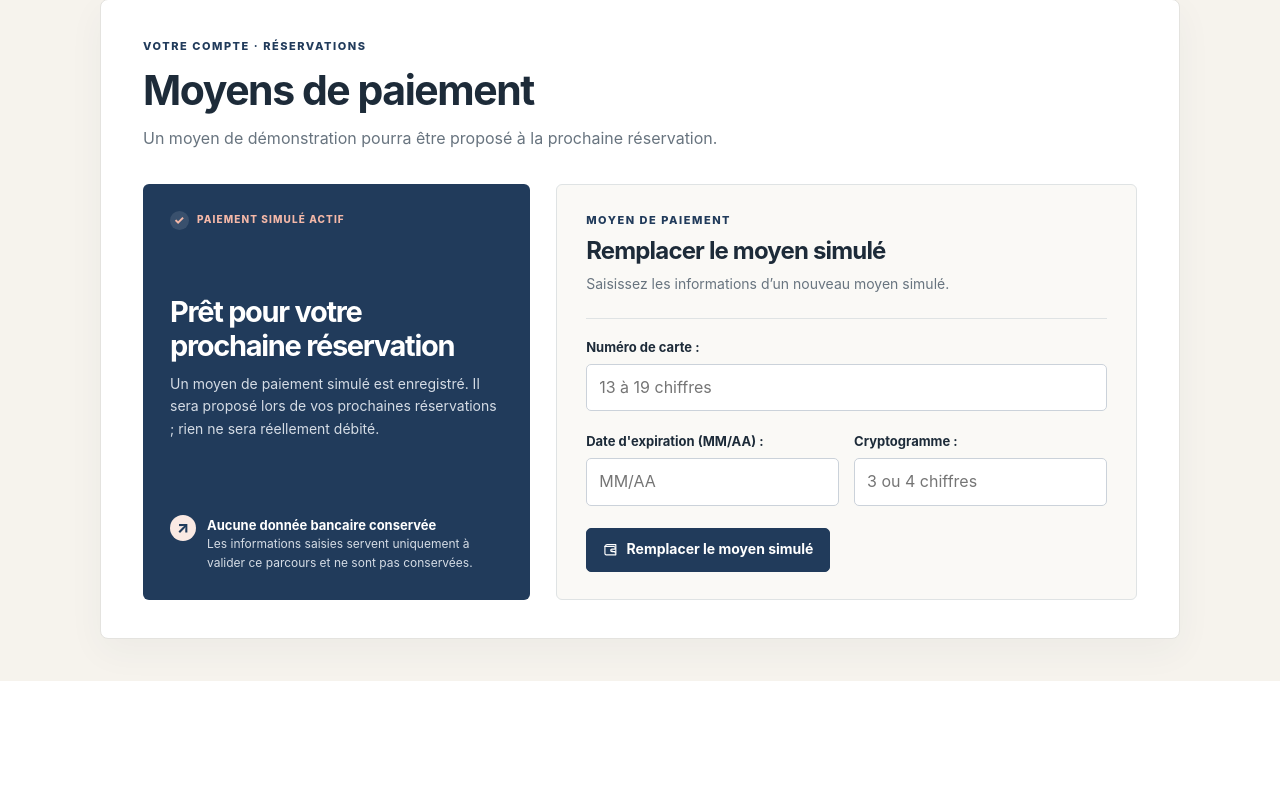
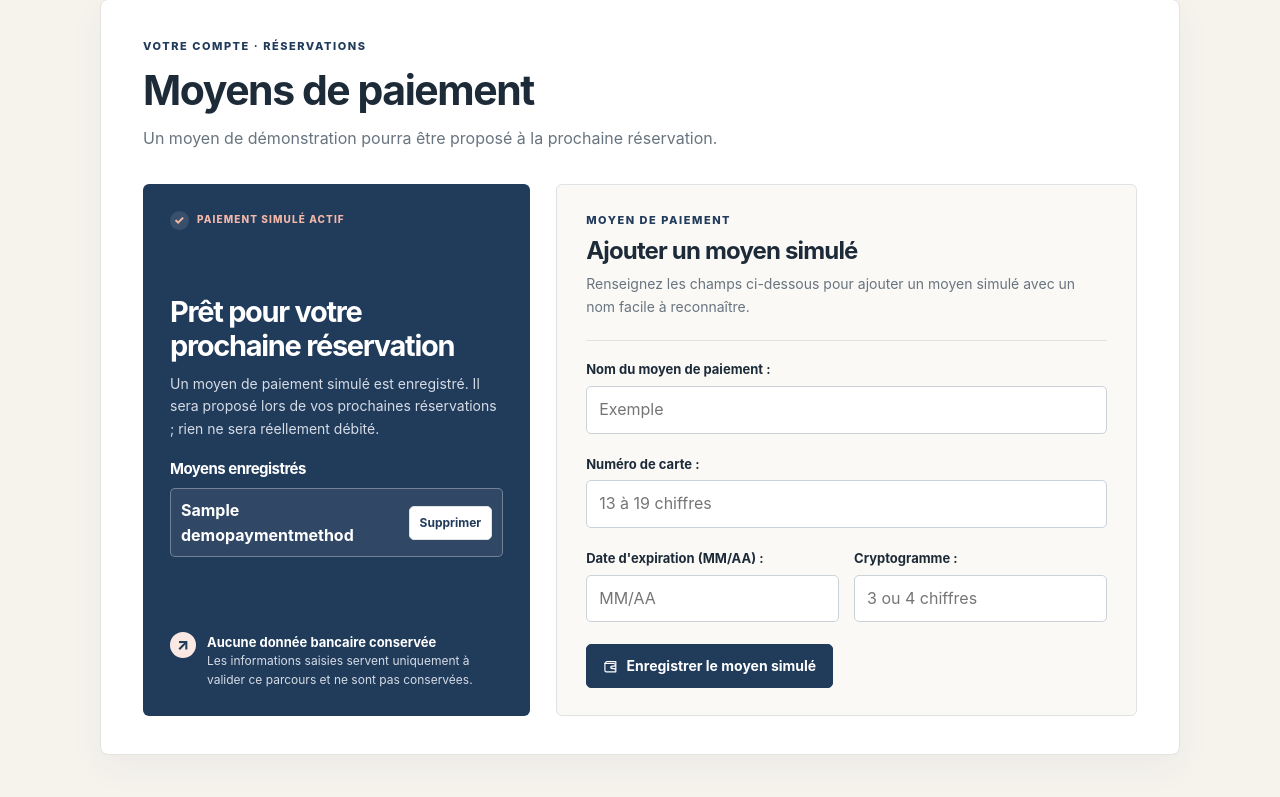
Before and after one commit to dinahamadeh-cpu/chaire_Capgemini_PK, a Django app: page /moyens-de-paiement/ in a window 1280 px wide. Shown: the part 120-917 px from the top of the page. Before the commit the page ends 801 px from the top, so only its background shows below. Run offline with Django 5.2, Linux system fonts and the light colour scheme; a user stored in the database is signed in; tables that the repository leaves empty hold one stand-in row (values such as "Sample post").

Commit message:
Amélioration de la méthode de payement
Présente les moyens de paiement fictifs, sans enregistrer de véritables coordonnées bancaires.

```diff
--- a/parking/templates/parking/payment_methods.html
+++ b/parking/templates/parking/payment_methods.html
@@ -13,22 +13,47 @@
             {% if payment_method %}
                 <span class="payment-label"><span aria-hidden="true">✓</span> PAIEMENT SIMULÉ ACTIF</span>
                 <h2>Prêt pour votre prochaine réservation</h2>
-                <p>Un moyen de paiement simulé est enregistré. Il sera proposé lors de vos prochaines réservations ; rien ne sera réellement débité.</p>
+                {% if payment_methods|length == 1 %}
+                    <p>Un moyen de paiement simulé est enregistré. Il sera proposé lors de vos prochaines réservations ; rien ne sera réellement débité.</p>
+                {% else %}
+                    <p>Vos moyens de paiement simulés seront proposés lors de vos prochaines réservations ; rien ne sera réellement débité.</p>
+                {% endif %}
             {% else %}
                 <span class="payment-label"><span aria-hidden="true">i</span> PAIEMENT SIMULÉ</span>
                 <h2>Aucun moyen enregistré</h2>
                 <p>Ajoutez un moyen simulé pour poursuivre le parcours de réservation. Aucun débit réel ne sera effectué.</p>
             {% endif %}
+            {% if payment_methods %}
+                <section class="saved-payment-methods" aria-labelledby="saved-payment-methods-title">
+                    <h3 id="saved-payment-methods-title">Moyens enregistrés</h3>
+                    <ul>
+                        {% for method in payment_methods %}
+                            <li>
+                                <strong>{{ method.name }}</strong>
+                                <form method="post" action="{% url 'parking:payment_methods' %}">
+                                    {% csrf_token %}
+                                    <input type="hidden" name="remove_payment_method_id" value="{{ method.id }}">
+                                    <button type="submit" class="button secondary">Supprimer</button>
+                                </form>
+                            </li>
+                        {% endfor %}
+                    </ul>
+                </section>
+            {% endif %}
             <div class="payment-assurance"><span aria-hidden="true">↗</span><p><strong>Aucune donnée bancaire conservée</strong><br>Les informations saisies servent uniquement à valider ce parcours et ne sont pas conservées.</p></div>
         </aside>
         <section class="payment-form-panel" aria-labelledby="payment-form-title">
             <p class="eyebrow">Moyen de paiement</p>
-            <h2 id="payment-form-title">{% if payment_method %}Remplacer le moyen simulé{% else %}Ajouter un moyen simulé{% endif %}</h2>
-            <p class="payment-form-intro">{% if payment_method %}Saisissez les informations d’un nouveau moyen simulé.{% else %}Renseignez les champs ci-dessous pour enregistrer un moyen simulé.{% endif %}</p>
+            <h2 id="payment-form-title">Ajouter un moyen simulé</h2>
+            <p class="payment-form-intro">Renseignez les champs ci-dessous pour ajouter un moyen simulé avec un nom facile à reconnaître.</p>
             {% include "parking/_form_errors.html" %}
             <form method="post" action="{% url 'parking:payment_methods' %}" class="payment-form" aria-labelledby="payment-form-title">
                 {% csrf_token %}
                 <div class="payment-fields">
+                    <p class="payment-field payment-field--wide">
+                        {{ form.name.label_tag }}
+                        {{ form.name }}
+                    </p>
                     <p class="payment-field payment-field--wide">
                         {{ form.card_number.label_tag }}
                         {{ form.card_number }}
@@ -42,7 +67,7 @@
                         {{ form.security_code }}
                     </p>
                 </div>
-                <button type="submit" class="payment-submit"><svg class="button-icon" aria-hidden="true"><use href="#icon-wallet"></use></svg>{% if payment_method %}Remplacer le moyen simulé{% else %}Enregistrer le moyen simulé{% endif %}</button>
+                <button type="submit" class="payment-submit"><svg class="button-icon" aria-hidden="true"><use href="#icon-wallet"></use></svg>Enregistrer le moyen simulé</button>
             </form>
         </section>
     </div>
@@ -69,6 +94,12 @@
     .content-heading .eyebrow { margin-bottom: 10px; }
     .content-heading p:last-child { max-width: 60ch; margin: 0; color: var(--muted); }
     .payment-layout { display: grid; grid-template-columns: minmax(260px, .8fr) minmax(0, 1.2fr); gap: 26px; align-items: stretch; }
+    .saved-payment-methods { margin-top: 20px; }
+    .saved-payment-methods h3 { margin: 0 0 10px; color: #fff; font-size: 15px; }
+    .saved-payment-methods ul { display: grid; gap: 8px; margin: 0; padding: 0; list-style: none; }
+    .saved-payment-methods li { display: flex; align-items: center; justify-content: space-between; gap: 12px; padding: 9px 10px; border: 1px solid #ffffff50; border-radius: 5px; background: #ffffff12; color: #fff; }
+    .saved-payment-methods form { margin: 0; }
+    .saved-payment-methods button { min-height: 34px; padding: 6px 10px; font-size: 12px; }
     .payment-explainer { display: flex; min-height: 370px; flex-direction: column; padding: 27px; border-radius: 6px; background: var(--brand); color: #fff; }
     .payment-label { display: inline-flex; align-items: center; gap: 8px; color: #f4b8a8; font-size: 10px; font-weight: 800; letter-spacing: .11em; }
     .payment-label span { display: grid; width: 19px; height: 19px; place-items: center; border-radius: 50%; background: #ffffff1c; font-size: 12px; }
```
